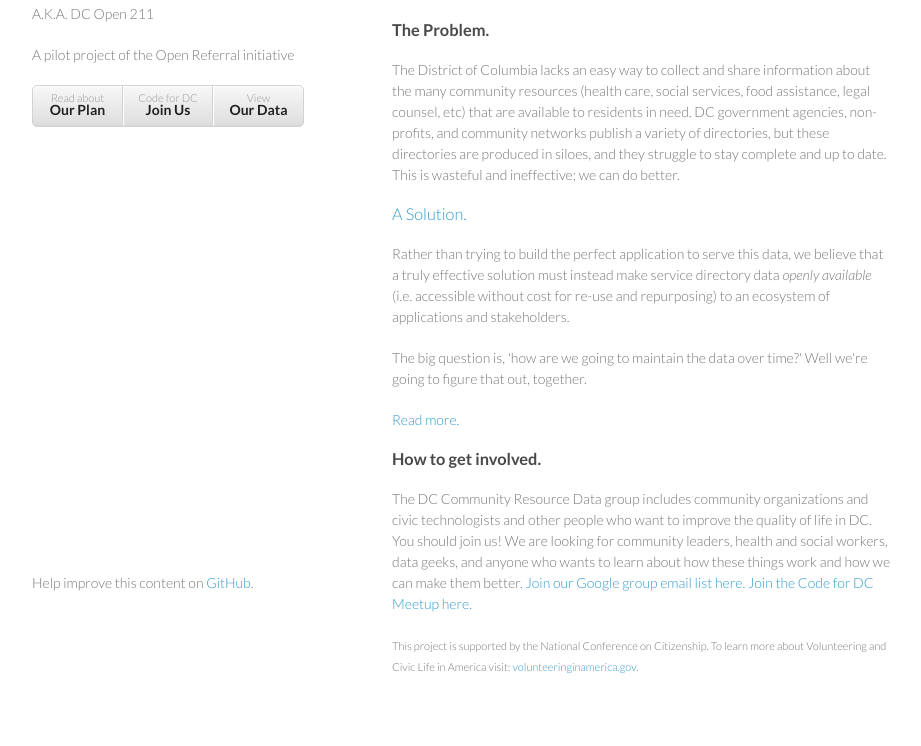
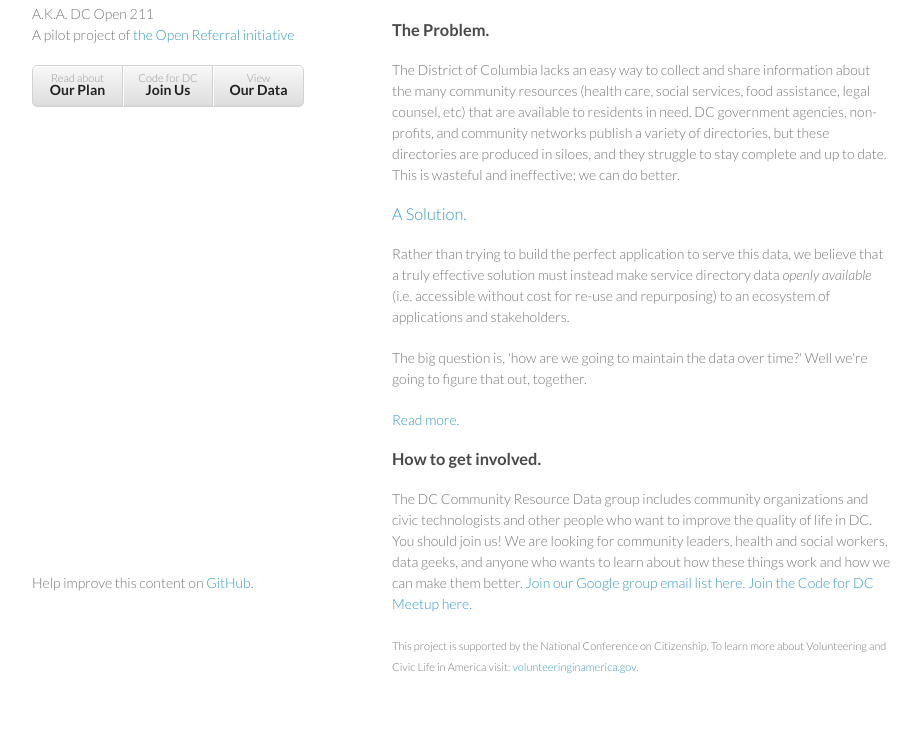
Before and after one commit to civictechdc/communityresources, a plain HTML site: page index.html in a window 1280 px wide. Shown: the part 137-883 px from the top of the page, without its empty margins (178-1099 px from the left). Drawn offline with Linux system fonts and the light colour scheme.

Commit message:
Update index.html

```diff
--- a/index.html
+++ b/index.html
@@ -16,8 +16,7 @@
     <div class="wrapper">
       <header>
         <h1>DC Community Resource Data</h1>
-        <p>A.K.A. DC Open 211</p>
-        <p>A pilot project of <a href="http://openreferral.org"></a>the Open Referral initiative</a></p>
+        <p>A.K.A. DC Open 211<br>A pilot project of <a href="http://openreferral.org">the Open Referral initiative</a></p>
         <ul>
           <li><a href="/solution.html">Read about <strong>Our Plan</strong></a></li>
           <li><a href="http://codefordc.org/">Code for DC <strong>Join Us</strong></a></li>
```
